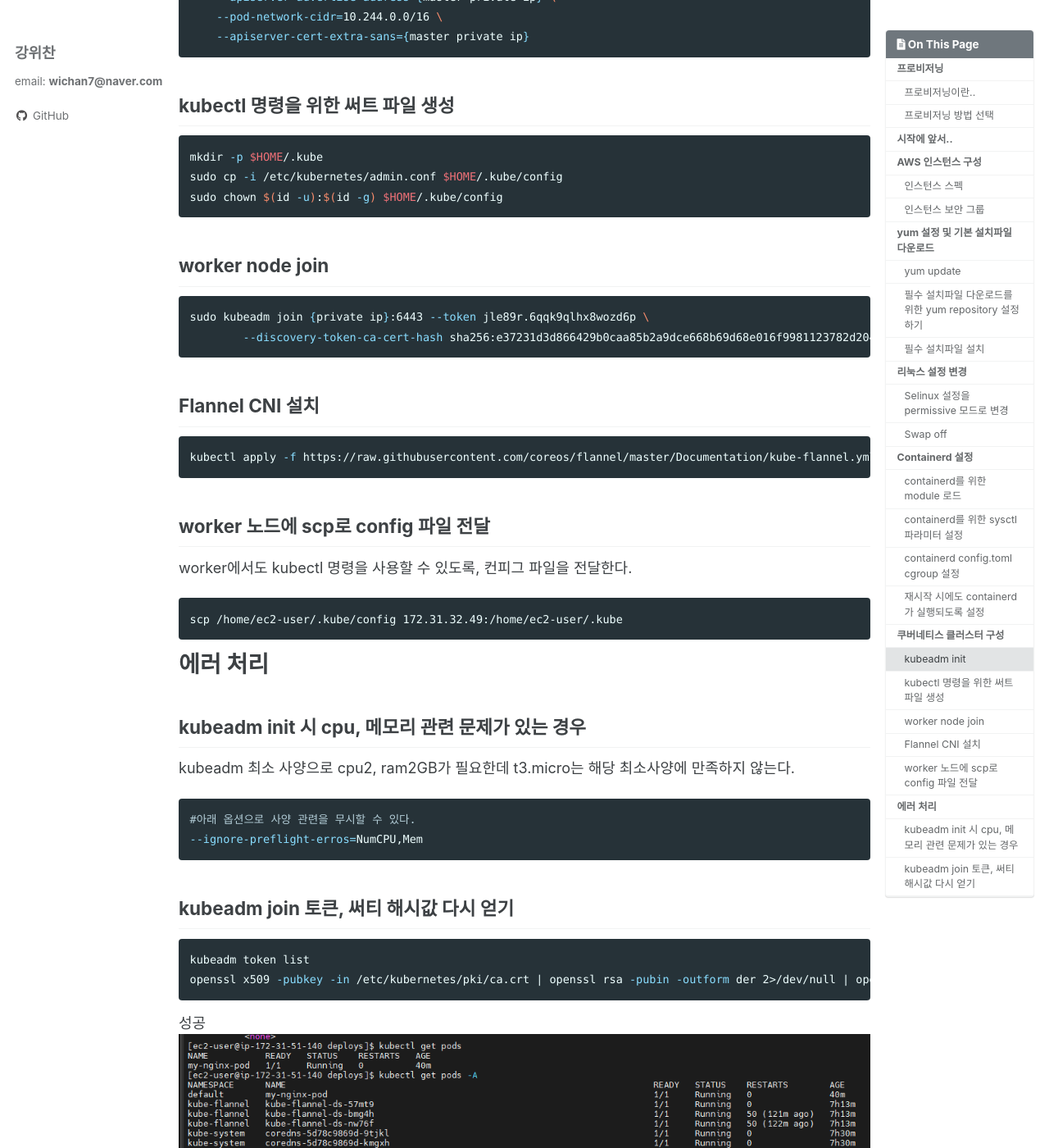
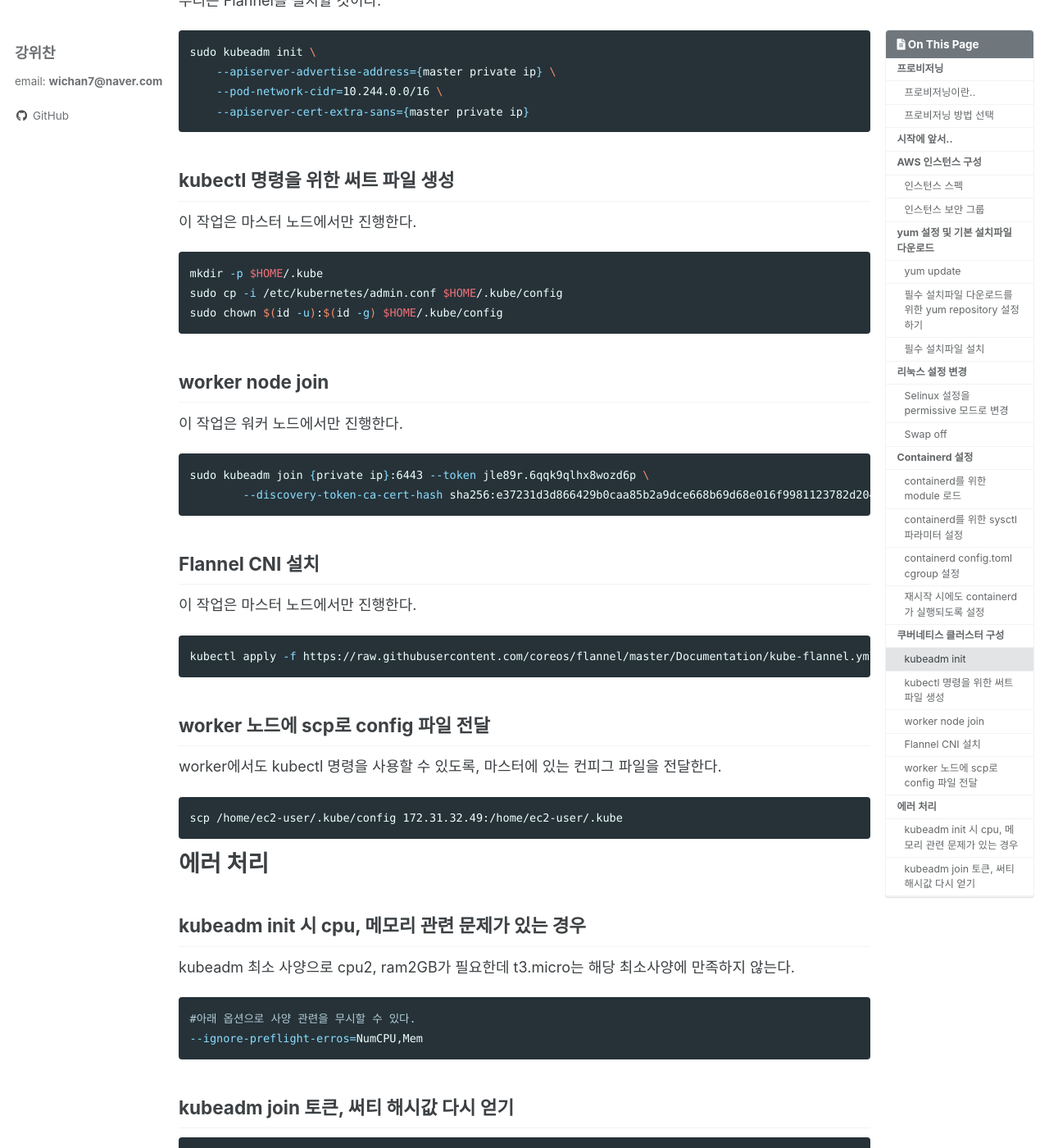
Before and after one commit to wichan7/wichan7.github.io, a Jekyll site: the page built from _posts/2023-04-21-k8s-2.md, in a window 1280 px wide and 1400 px high, scrolled down 5072 px. Shown: the whole window at 82% size. Built offline with Jekyll 4.4.1, drawn with Linux system fonts in a browser that asks for light colours; cached includes are drawn as plain includes; comment, search, counter and statistics services are not loaded; some of the changed text lies outside the part shown.

Commit message:
docs: 마스터, 워커 노드 작업 명시

````diff
--- a/_posts/2023-04-21-k8s-2.md
+++ b/_posts/2023-04-21-k8s-2.md
@@ -64,6 +64,8 @@ worker inbound
 NodePort, SSH를 제외한 모든 target cidr을 VPC 서브넷인 172.31.48.0/20 으로 변경했다.
 
 # yum 설정 및 기본 설치파일 다운로드
+마스터, 워커 노드에 같은 과정을 각각 반복한다.
+
 ## yum update
 ``` sh
 sudo yum update -y
@@ -161,6 +163,8 @@ sudo systemctl restart containerd
 
 # 쿠버네티스 클러스터 구성
 ## kubeadm init
+이 작업은 마스터 노드에서만 진행한다.
+
 CNI 설정에 따라 --pod-network-cidr을 변경해야 한다.
 Flannel은 10.244.0.0/16
 Calico는 192.168.0.0/16
@@ -173,6 +177,7 @@ sudo kubeadm init \
 ```
 
 ## kubectl 명령을 위한 써트 파일 생성
+이 작업은 마스터 노드에서만 진행한다.
 ``` sh
 mkdir -p $HOME/.kube
 sudo cp -i /etc/kubernetes/admin.conf $HOME/.kube/config
@@ -180,18 +185,20 @@ sudo chown $(id -u):$(id -g) $HOME/.kube/config
 ```
 
 ## worker node join
+이 작업은 워커 노드에서만 진행한다.
 ``` sh
 sudo kubeadm join {private ip}:6443 --token jle89r.6qqk9qlhx8wozd6p \
         --discovery-token-ca-cert-hash sha256:e37231d3d866429b0caa85b2a9dce668b69d68e016f9981123782d20475131ab
 ```
 
 ## Flannel CNI 설치
+이 작업은 마스터 노드에서만 진행한다.
 ``` sh
 kubectl apply -f https://raw.githubusercontent.com/coreos/flannel/master/Documentation/kube-flannel.yml
 ```
 
 ## worker 노드에 scp로 config 파일 전달
-worker에서도 kubectl 명령을 사용할 수 있도록, 컨피그 파일을 전달한다.
+worker에서도 kubectl 명령을 사용할 수 있도록, 마스터에 있는 컨피그 파일을 전달한다.
 ``` sh
 scp /home/ec2-user/.kube/config 172.31.32.49:/home/ec2-user/.kube
 ```
````
